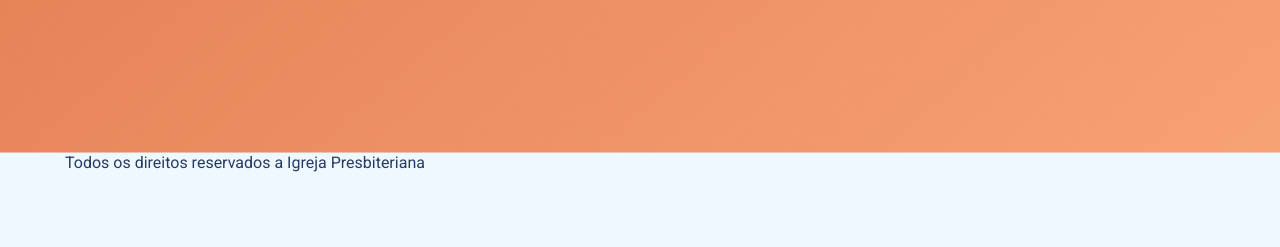
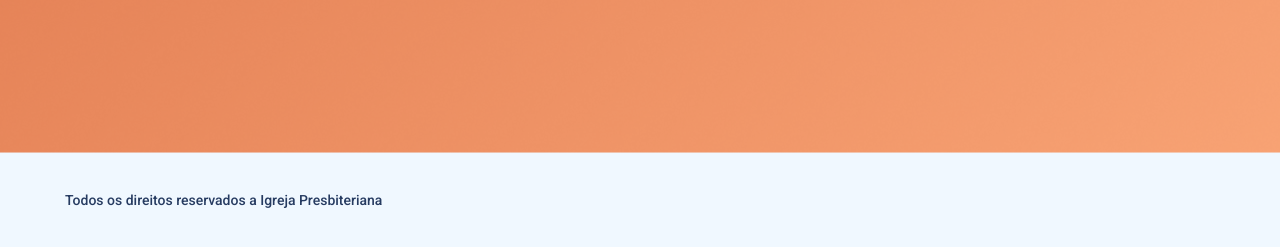
Before and after one commit to azabraao/PresbiterianaJSP, a website: page index.html in a window 1280 px wide. Shown: the part 4567-4814 px from the top of the page. Before the commit the page ends 4739 px from the top, so only its background shows below. Drawn offline with nearby package versions, Linux system fonts and the light colour scheme.

Commit message:
Add footer

```diff
--- a/assets/scss/components/_all.scss
+++ b/assets/scss/components/_all.scss
@@ -8,3 +8,4 @@
 @import 'lideranca';
 @import 'contribua';
 @import 'contato';
+@import 'footer';
--- /dev/null
+++ b/assets/scss/components/_footer.scss
@@ -0,0 +1,9 @@
+.footer {
+  padding: 39px 0;
+
+  .footer__inside {
+    font-weight: 500;
+    font-size: 14px;
+    line-height: 16px;
+  }
+}
```
Also changed, not shown: assets/css/main.css, assets/css/main.min.css.
